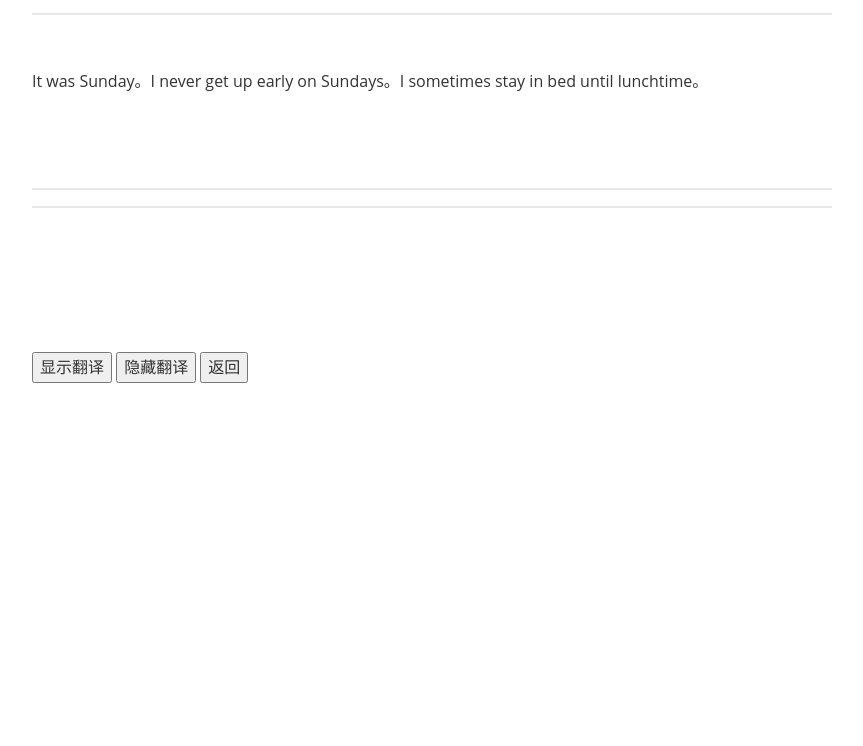
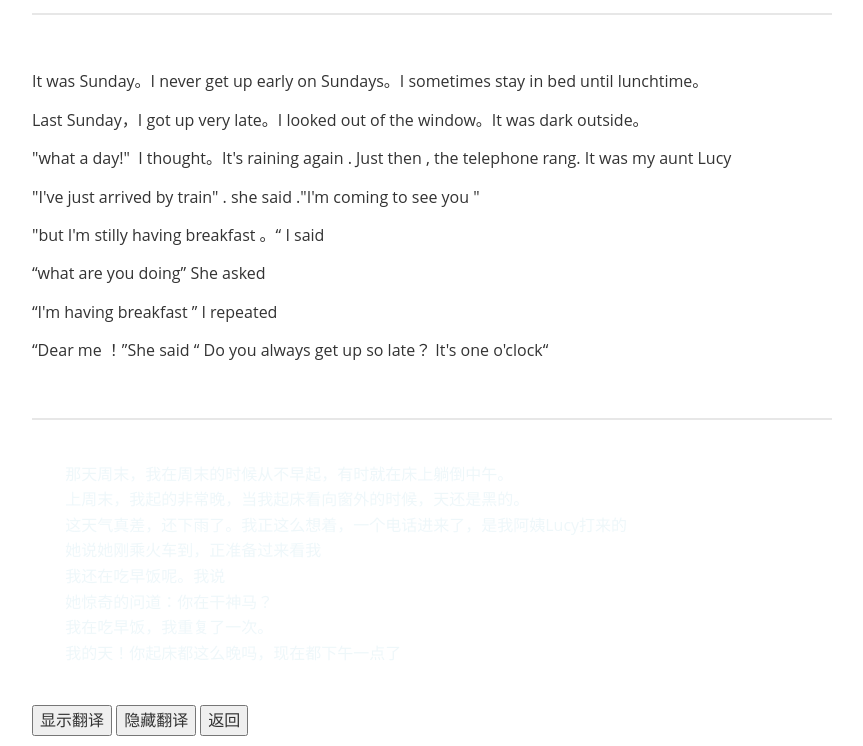
Before and after one commit to chenmx08/new-concept-english.github.io, a plain HTML site: page 新概念2/2/2.html in a window 1280 px wide. Shown: the part 104-850 px from the top of the page, without its empty margins (208-1071 px from the left). Before the commit the page ends 800 px from the top, so only its background shows below. Drawn offline with Linux system fonts and the light colour scheme.

Commit message:
pdfupload

```diff
--- a/新概念2/2/2.html
+++ b/新概念2/2/2.html
@@ -225,9 +225,16 @@ header, .context-menu, .megamenu-content, footer { font-family: "Segoe UI", Aria
 </style>
 </head>
 <body class='typora-export os-windows' >
-<div  id='write'  class = 'is-node'><h1><a name="breakfast-or-lunch" class="md-header-anchor"></a><span>Breakfast or lunch？</span></h1><hr /><p>&nbsp;</p><p><span>It was Sunday。I never get up early on Sundays。I sometimes stay in bed until lunchtime。</span></p><p>&nbsp;</p><p>&nbsp;</p><hr /><hr /><p>&nbsp;</p><div>
-    <p id="a" style="color:blue;opacity:0">
+<div  id='write'  class = 'is-node'><h1><a name="breakfast-or-lunch" class="md-header-anchor"></a><span>Breakfast or lunch？</span></h1><hr /><p>&nbsp;</p><p><span>It was Sunday。I never get up early on Sundays。I sometimes stay in bed until lunchtime。</span></p><p><span>Last Sunday，I got up very late。I looked out of the window。It was dark outside。</span></p><p><span>&quot;what a day!&quot;  I thought。It&#39;s raining again . Just then , the telephone rang. It was my aunt Lucy </span></p><p><span>&quot;I&#39;ve just arrived by train&quot; . she said .&quot;I&#39;m coming to see you &quot;</span></p><p><span>&quot;but I&#39;m stilly having breakfast 。“ I said</span></p><p><span>“what are you doing” She asked</span></p><p><span>“I&#39;m having breakfast ” I repeated</span></p><p><span>“Dear me ！”She said “ Do you always get up so late？ It&#39;s one o&#39;clock“</span></p><p>&nbsp;</p><hr /><div>
+    <p id="a" style="color:lightblue;opacity:0.2">
         那天周末，我在周末的时候从不早起，有时就在床上躺倒中午。
+        上周末，我起的非常晚，当我起床看向窗外的时候，天还是黑的。
+        这天气真差，还下雨了。我正这么想着，一个电话进来了，是我阿姨Lucy打来的
+        她说她刚乘火车到，正准备过来看我
+        我还在吃早饭呢。我说
+        她惊奇的问道：你在干神马？
+		我在吃早饭，我重复了一次。
+        我的天！你起床都这么晚吗，现在都下午一点了
     </p>
     <button onclick="document.getElementById('a').style.opacity=1">显示翻译</button>
     <button onclick="document.getElementById('a').style.opacity=0">隐藏翻译</button>
```
Also changed, not shown: 7 other files.
